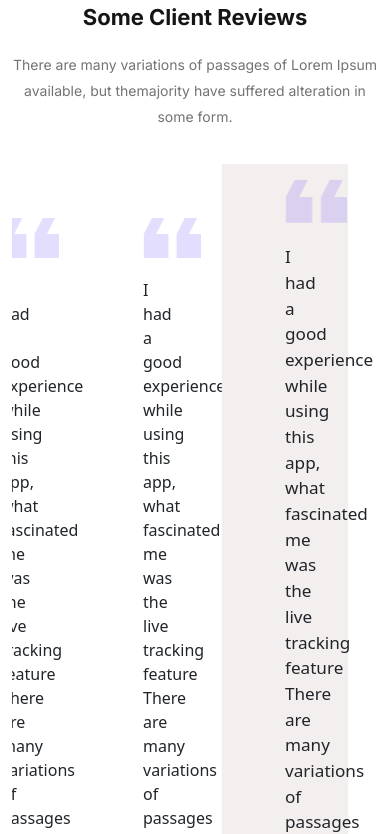
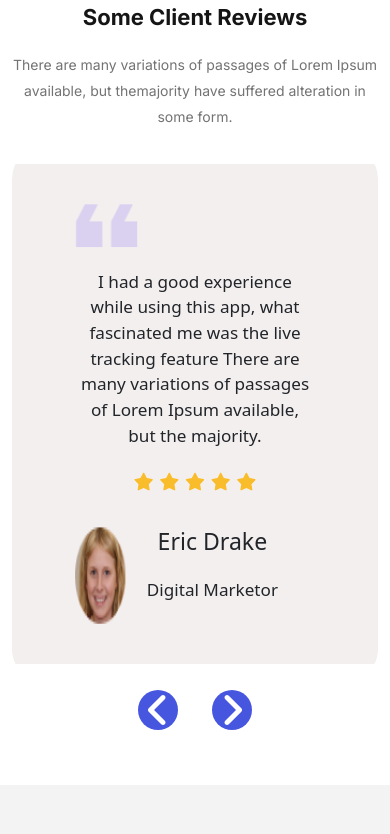
Before and after one commit to anikroy4/Agence, a plain HTML site: page index.html in a window 390 px wide. Shown: the part 6540-7374 px from the top of the page. Drawn offline with Linux system fonts and the light colour scheme.

Commit message:
responsive slider addation

```diff
--- a/css/responsive.css
+++ b/css/responsive.css
@@ -661,6 +661,20 @@
         padding: 10px;
     }
 
+    #slider_part .container {
+        padding-bottom: 97px;
+    }
+
+    #slider_part .container .main_slide .fa-angle-left {
+        position: absolute;
+        left: 40%;
+        top: 104%;
+    }
 
 
+    #slider_part .container .main_slide .fa-angle-right {
+        right: 40%;
+        bottom: -4%;
+    }
+
 }
--- a/js/script.js
+++ b/js/script.js
@@ -12,9 +12,32 @@ $('.main_slide').slick({
     prevArrow:'<a href="#"><i class="fa-solid fa-angle-left"></i></a>',
     nextArrow:'<a href="#"><i class="fa-solid fa-angle-right"></i></a>',
     centerMode: true,
-    centerPadding: '0'
+    centerPadding: '0',
+    responsive: [
+        {
+          breakpoint: 1024,
+          settings: {
+            slidesToShow: 3,
+            slidesToScroll: 3,
+            infinite: true,
+            dots: true
+          }
+        },
+        {
+          breakpoint: 600,
+          settings: {
+            slidesToShow: 2,
+            slidesToScroll: 2
+          }
+        },
+        {
+          breakpoint: 575.99,
+          settings: {
+            slidesToShow: 1,
+            slidesToScroll: 1
+          }
+        }
 
-
-
+    ]
 
 });
```
